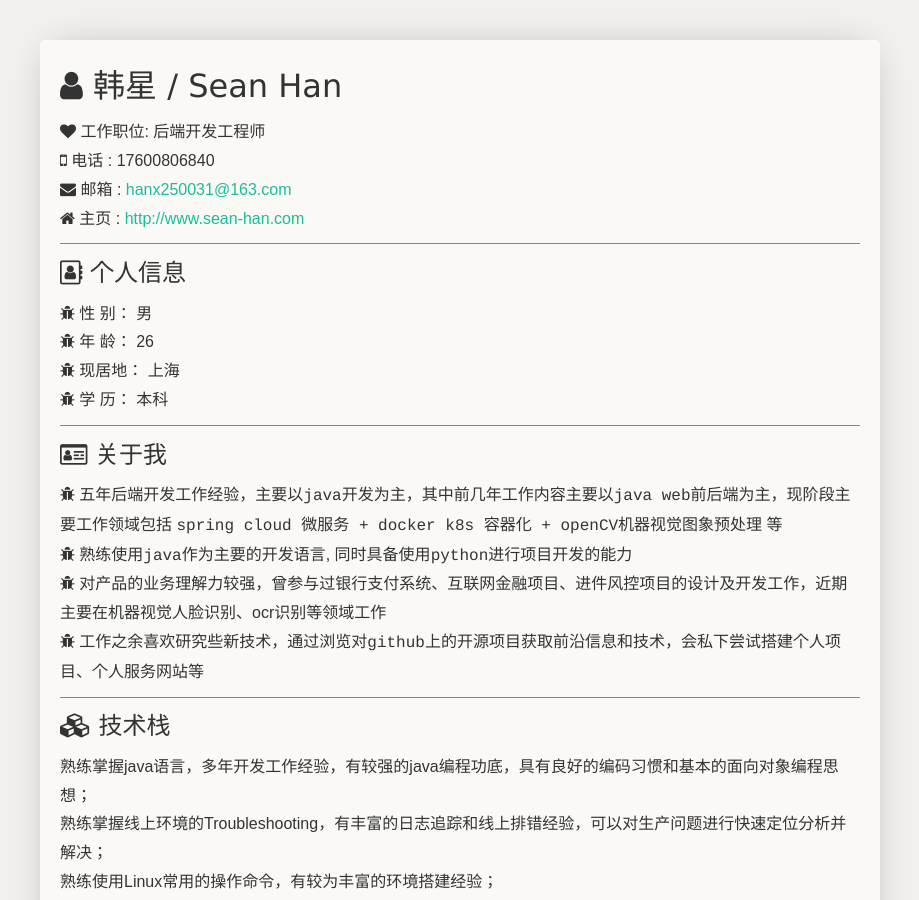
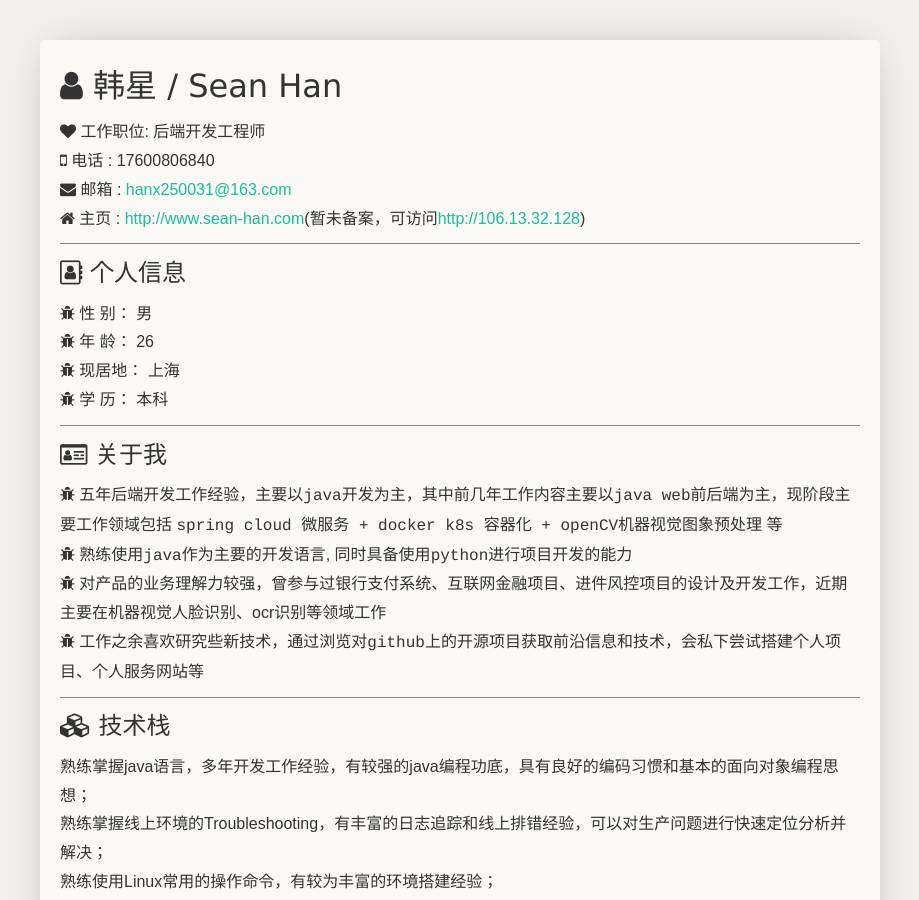
Before and after one commit to Sean-Han/resume, a Jekyll site: the page built from _posts/2019-11-29-content.md, in a window 1280 px wide and 900 px high. Shown: the whole window, without its empty margins (180-1099 px from the left). Built offline with Jekyll 4.4.1, drawn with Linux system fonts in a browser that asks for light colours; our own code applies the rules of GitHub Pages for plain Markdown files.

Commit message:
#update
#update

```diff
--- a/_posts/2019-11-29-content.md
+++ b/_posts/2019-11-29-content.md
@@ -7,7 +7,7 @@ date:   2019-11-29
 * $i-icon-heart 工作职位: 后端开发工程师
 * $i-icon-mobile 电话 : 17600806840
 * $i-icon-envelope 邮箱 : <hanx250031@163.com>
-* $i-icon-home 主页 : <http://www.sean-han.com>
+* $i-icon-home 主页 : <http://www.sean-han.com>(暂未备案，可访问<http://106.13.32.128>)
 
 ---
 
```
